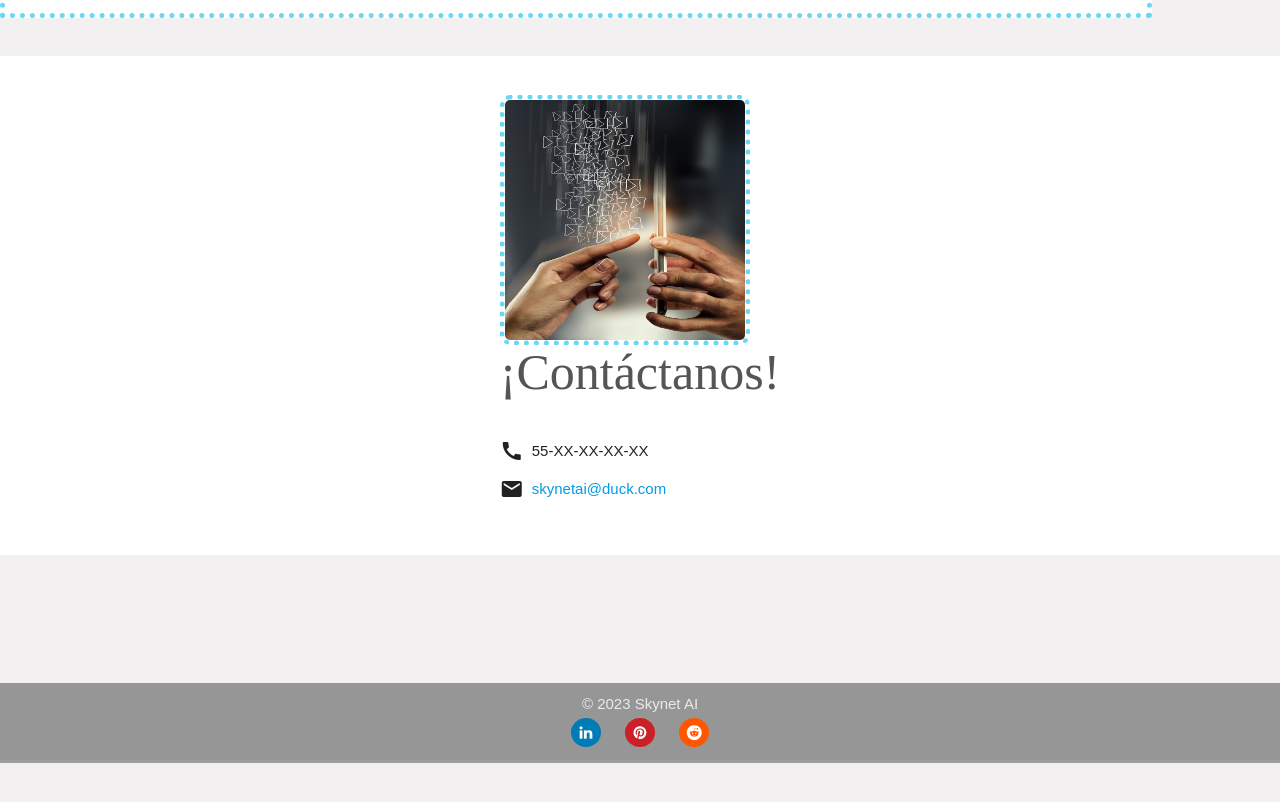
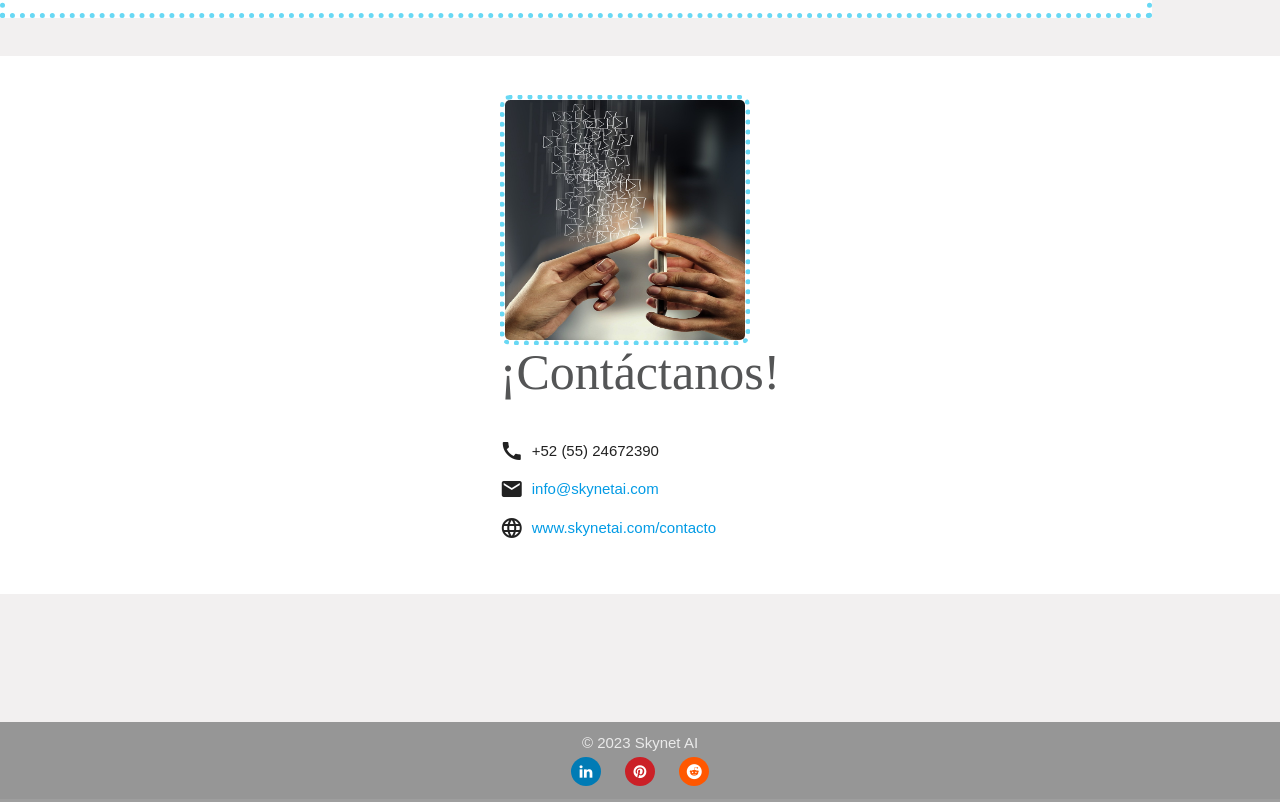
Before and after one commit to YSantanas/Skynet2, a plain HTML site: page info.html in a window 1280 px wide. Shown: the part 1187-1989 px from the top of the page. Before the commit the page ends 1950 px from the top, so only its background shows below. Drawn offline with nearby package versions, Linux system fonts and the light colour scheme.

Commit message:
Cambio en la info de contacto
Se cambia el teléfono, correo y sitio web de la sección de contacto

```diff
--- a/info.html
+++ b/info.html
@@ -232,14 +232,22 @@
                           <ul>
                             <li class="valign-wrapper">
                               <i class="material-icons">call</i>
-                              <p style="padding-left: 8px">55-XX-XX-XX-XX</p>
+                              <p style="padding-left: 8px">+52 (55) 24672390</p>
                             </li>
                             <li class="valign-wrapper">
                               <i class="material-icons">mail</i
                               ><a
                                 style="padding-left: 8px"
-                                href="mailto:skynetai@duck.com"
-                                >skynetai@duck.com</a
+                                href="mailto:info@skynetai.com"
+                                >info@skynetai.com</a
+                              >
+                            </li>
+                            <li class="valign-wrapper" style="margin-top: 15px;">
+                              <i class="material-icons">language</i>
+                              <a
+                                style="padding-left: 8px"
+                                href="www.skynetai.com/contacto"
+                                >www.skynetai.com/contacto</a
                               >
                             </li>
                           </ul>
```
